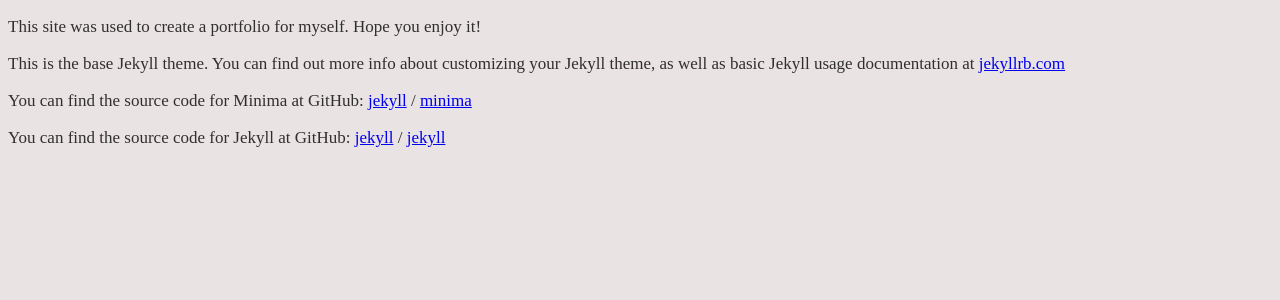
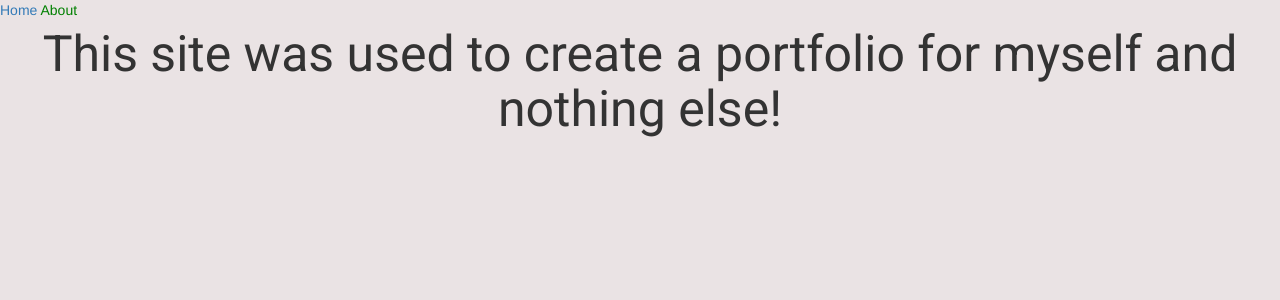
Before and after one commit to Disco-Chef/portfolio-test-jekyll, a Jekyll site: the page built from about.markdown, in a window 1280 px wide. Shown: the top 300 px of the page. Built offline with Jekyll 4.4.1, drawn with Linux system fonts in a browser that asks for light colours; nearby versions of some CDN libraries.

Commit message:
think im done

```diff
--- a/Gemfile
+++ b/Gemfile
@@ -16,7 +16,9 @@ gem "minima", "~> 2.5"
 # gem "github-pages", group: :jekyll_plugins
 # If you have any plugins, put them here!
 group :jekyll_plugins do
+  gem 'jekyll-sitemap'
   gem "jekyll-feed", "~> 0.12"
+  gem 'jekyll-seo-tag'
 end
 
 # Windows and JRuby does not include zoneinfo files, so bundle the tzinfo-data gem
--- a/_config.yml
+++ b/_config.yml
@@ -31,6 +31,8 @@ github_username:  Disco-Chef
 theme: minima
 plugins:
   - jekyll-feed
+  - jekyll-sitemap
+  - jekyll-seo-tag
 
 # Exclude from processing.
 # The following items will not be processed, by default.
--- /dev/null
+++ b/_data/navigation.yml
@@ -0,0 +1,4 @@
+- name: Home
+  link: /
+- name: About
+  link: /about.html
--- /dev/null
+++ b/_includes/navigation.html
@@ -0,0 +1,5 @@
+<nav>
+  {% for item in site.data.navigation %}
+    <a href="{{ item.link }}" {% if page.url == item.link %}class="current"{% endif %}>{{ item.name }}</a>
+  {% endfor %}
+</nav>
--- a/_layouts/default.html
+++ b/_layouts/default.html
@@ -1,11 +1,18 @@
 <!doctype html>
 <html>
   <head>
-    <link rel="stylesheet" type="text/css" href="../style.css">
+    <link rel="stylesheet" href="https://use.fontawesome.com/releases/v5.8.2/css/all.css" integrity="sha384-oS3vJWv+0UjzBfQzYUhtDYW+Pj2yciDJxpsK1OYPAYjqT085Qq/1cq5FLXAZQ7Ay" crossorigin="anonymous">
+    <link href="https://fonts.googleapis.com/css?family=Lora|Roboto" rel="stylesheet">
+    <link href="https://fonts.googleapis.com/css?family=Montserrat&display=swap" rel="stylesheet">
+    <link rel="stylesheet" href="https://maxcdn.bootstrapcdn.com/bootstrap/3.4.0/css/bootstrap.min.css">
+    <link rel="stylesheet" href="/assets/css/styles.css">
+    {% feed_meta %}
+    {% seo %}
     <meta charset="utf-8">
     <title>{{ page.title }}</title>
   </head>
-  <body>
+  <body class="{% if page.style %}{{ page.style }} {% endif %}">
+    {% include navigation.html %}
     {{ content }}
   </body>
 </html>
--- a/style.css
+++ b/_sass/main.scss
@@ -1,3 +1,6 @@
+.current {
+  color: green;
+}
 .section{
   background-color: white;
   display: flex;
@@ -49,9 +52,7 @@ p{
 .photo{
   height: 200px;
   width: 200px;
-  background-image: url("images/cropped-geeky.jpg");
-  background-size: cover;
-  background-position: center;
+  background-image: url(../assets/images/nikos.jpg);
   padding: 10px 15px;
   margin: 10px auto;
   border-radius: 5px;
@@ -110,3 +111,4 @@ body {
 }
 .fa-envelope:hover{
   color: black;
+}
--- a/about.markdown
+++ b/about.markdown
@@ -1,20 +1,16 @@
 ---
 layout: default
 title: About
-permalink: /about/
 ---
-This site was used to create a portfolio for myself. Hope you enjoy it!
-
-
-This is the base Jekyll theme. You can find out more info about customizing your Jekyll theme, as well as basic Jekyll usage documentation at [jekyllrb.com](https://jekyllrb.com/)
-
-You can find the source code for Minima at GitHub:
-[jekyll][jekyll-organization] /
-[minima](https://github.com/jekyll/minima)
-
-You can find the source code for Jekyll at GitHub:
-[jekyll][jekyll-organization] /
-[jekyll](https://github.com/jekyll/jekyll)
-
-
-[jekyll-organization]: https://github.com/jekyll
+<html>
+  <head>
+    <meta charset="utf-8">
+    <title>{{ page.title }}</title>
+    <link rel="stylesheet" href="/assets/css/styles.css">
+  </head>
+  <body>
+    <div>
+      <h1>This site was used to create a portfolio for myself and nothing else!</h1>
+    </div>
+  </body>
+</html>
--- /dev/null
+++ b/assets/css/styles.scss
@@ -0,0 +1,3 @@
+---
+---
+@import "main";
--- a/index.markdown
+++ b/index.markdown
@@ -6,11 +6,6 @@ layout: default
 ---
 <html>
   <head>
-    <link rel="stylesheet" href="https://use.fontawesome.com/releases/v5.8.2/css/all.css" integrity="sha384-oS3vJWv+0UjzBfQzYUhtDYW+Pj2yciDJxpsK1OYPAYjqT085Qq/1cq5FLXAZQ7Ay" crossorigin="anonymous">
-    <link href="https://fonts.googleapis.com/css?family=Lora|Roboto" rel="stylesheet">
-    <link href="https://fonts.googleapis.com/css?family=Montserrat&display=swap" rel="stylesheet">
-    <link rel="stylesheet" href="https://maxcdn.bootstrapcdn.com/bootstrap/3.4.0/css/bootstrap.min.css">
-    <link rel="stylesheet" type="text/css" href="style.css">
     <title>CV Nicolas Agathos</title>
     <meta name="description" content="Disco, previously known as Nicolas Jason Agathos or Nikolaos Iason Agathos, presents his first semi-proper attempt in webpage creation and styling.">
     <meta charset="utf-8">
```
Also changed, not shown: Gemfile.lock, assets/images/nikos.jpg (added).
